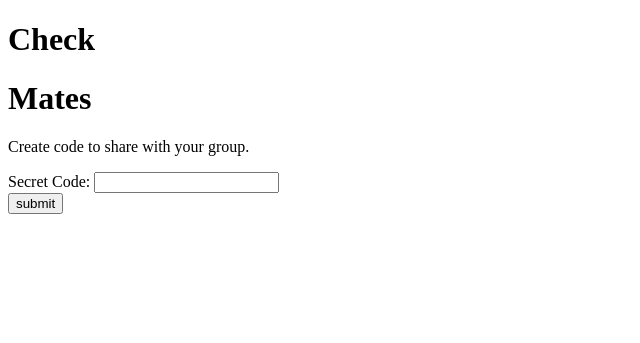
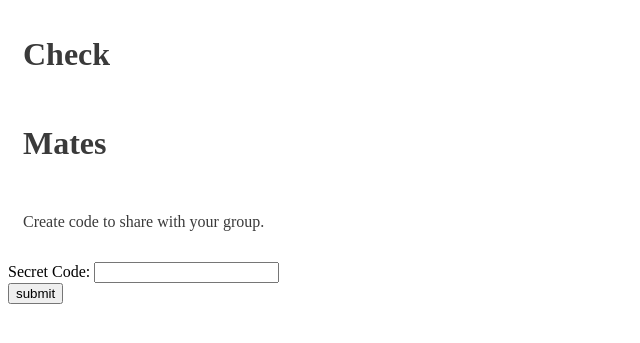
Before and after one commit to arthurberman/polyhack, a Flask app: page /newcheck in a window 1280 px wide. Shown: the top 343 px of the page, without its empty margins (0-640 px from the left). Run offline with Flask 2, Linux system fonts and the light colour scheme; some libraries are stand-ins or nearby versions.

Commit message:
simple text formatting

```diff
--- a/static/style.css
+++ b/static/style.css
@@ -13,31 +13,23 @@ textarea {
     color:red;
     background-color:blue;
 }
-/*
-.jumbotron {
+
+p {
+	font: Helvetica, sans-serif;
+	color: #3a3a3a;
+	padding: 15px;
+}
+
+h1 {
+	font: Garamond, serif;
+	color: #3a3a3a;
+	padding: 15px;
+}
+
+
+/*.jumbotron {
   background-image:url('landing_page_pic.jpg');
   height: 500px;
   background-repeat: no-repeat;
   background-size: cover;
-}
-
-.caps {
-  color: #5a5a5a;
-  font-size: 15px;
-  font-weight: bold;
-  padding: 14px 10px;
-  text-transform: uppercase;
-}
-
-.nav li {
-  display: inline;
-}
-
-.nav-pills li {
-	background: white;
-}
-
-.jumbotron .container {
-  position: relative;
-  top:%25;
 }*/
```
